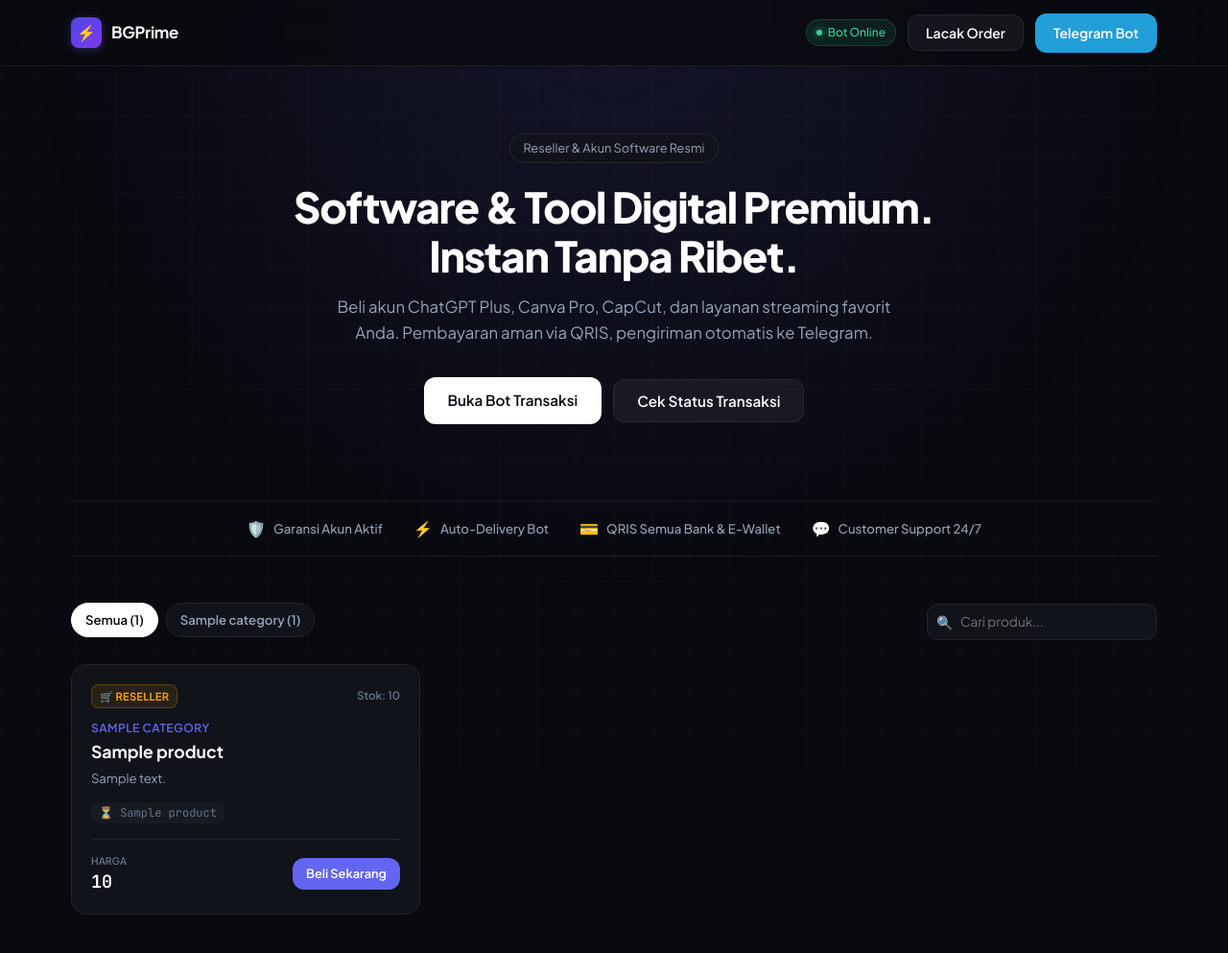
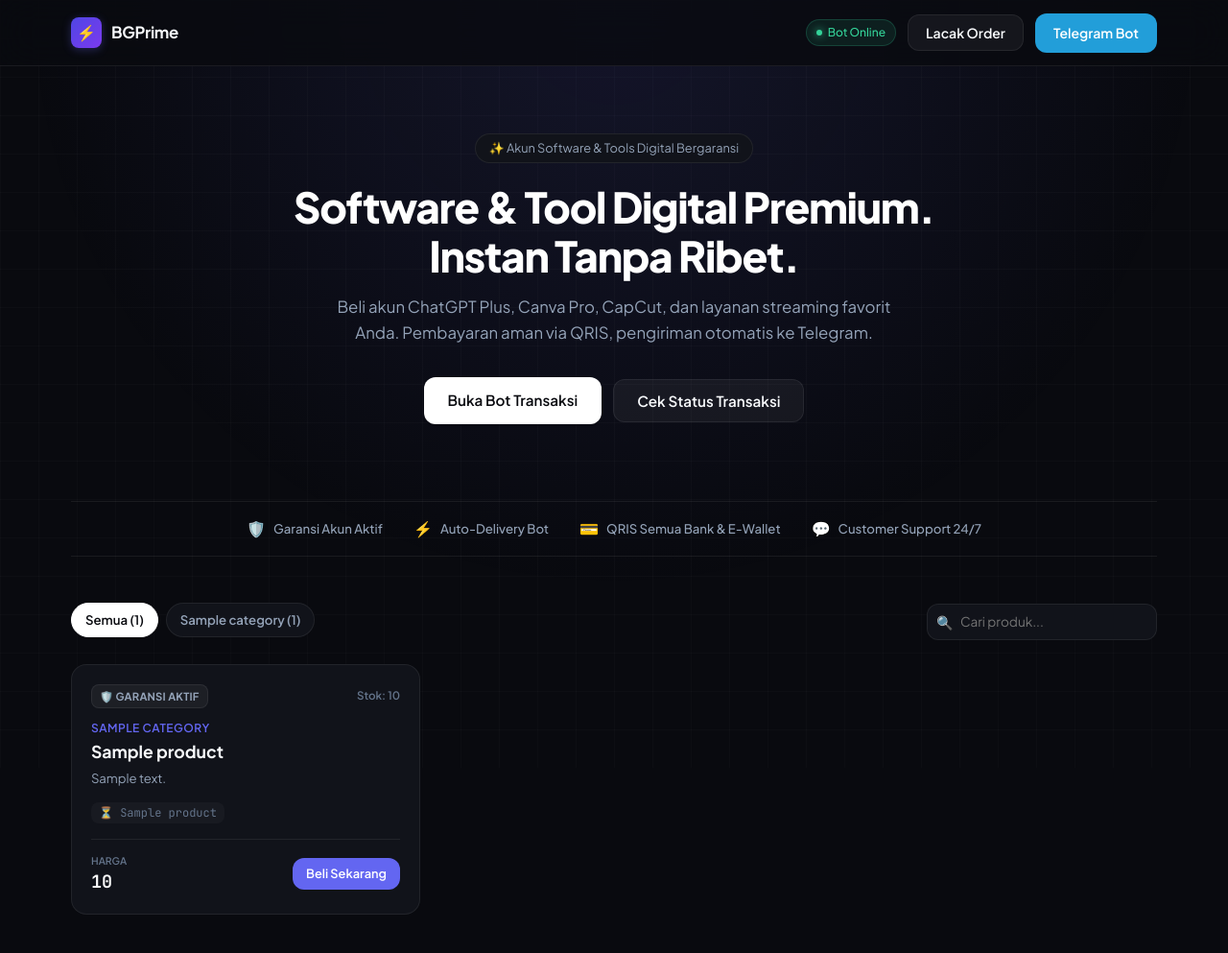
Before and after one commit to robertotinut/bgprime, a Laravel app: template resources/views/storefront.blade.php in a window 1280 px wide. Shown: the top 993 px of the page at 96% size. Run offline with Laravel 12, Linux system fonts and the light colour scheme; the template is opened without the code that fills it: most values are stand-ins (such as "Sample title", 1, 10 or a date in 2020).

Commit message:
refactor: remove reseller label from customer-facing storefront

```diff
--- a/resources/views/storefront.blade.php
+++ b/resources/views/storefront.blade.php
@@ -41,7 +41,7 @@
         <!-- Hero Section -->
         <section class="hero">
             <div class="hero-pill">
-                Reseller & Akun Software Resmi
+                ✨ Akun Software & Tools Digital Bergaransi
             </div>
             <h1 class="hero-title">
                 Software & Tool Digital Premium.<br>Instan Tanpa Ribet.
@@ -105,9 +105,15 @@
             <div class="product-card" data-cat="{{ $product->category_id }}" data-name="{{ strtolower($product->name) }}" data-desc="{{ strtolower($product->description) }}">
                 <div class="card-top">
                     <div class="card-header">
-                        <span class="badge-tag {{ $product->isInstant() ? 'badge-instant' : 'badge-manual' }}">
-                            {{ $product->isInstant() ? '⚡ Instant' : '🛒 Reseller' }}
+                        @if($product->isInstant())
+                        <span class="badge-tag badge-instant">
+                            ⚡ Instant Auto
                         </span>
+                        @else
+                        <span class="badge-tag" style="background: rgba(255, 255, 255, 0.05); color: var(--text-secondary); border: 1px solid var(--border-subtle);">
+                            🛡️ Garansi Aktif
+                        </span>
+                        @endif
                         <span class="stock-tag">
                             Stok: {{ $product->stock_qty }}
                         </span>
```
